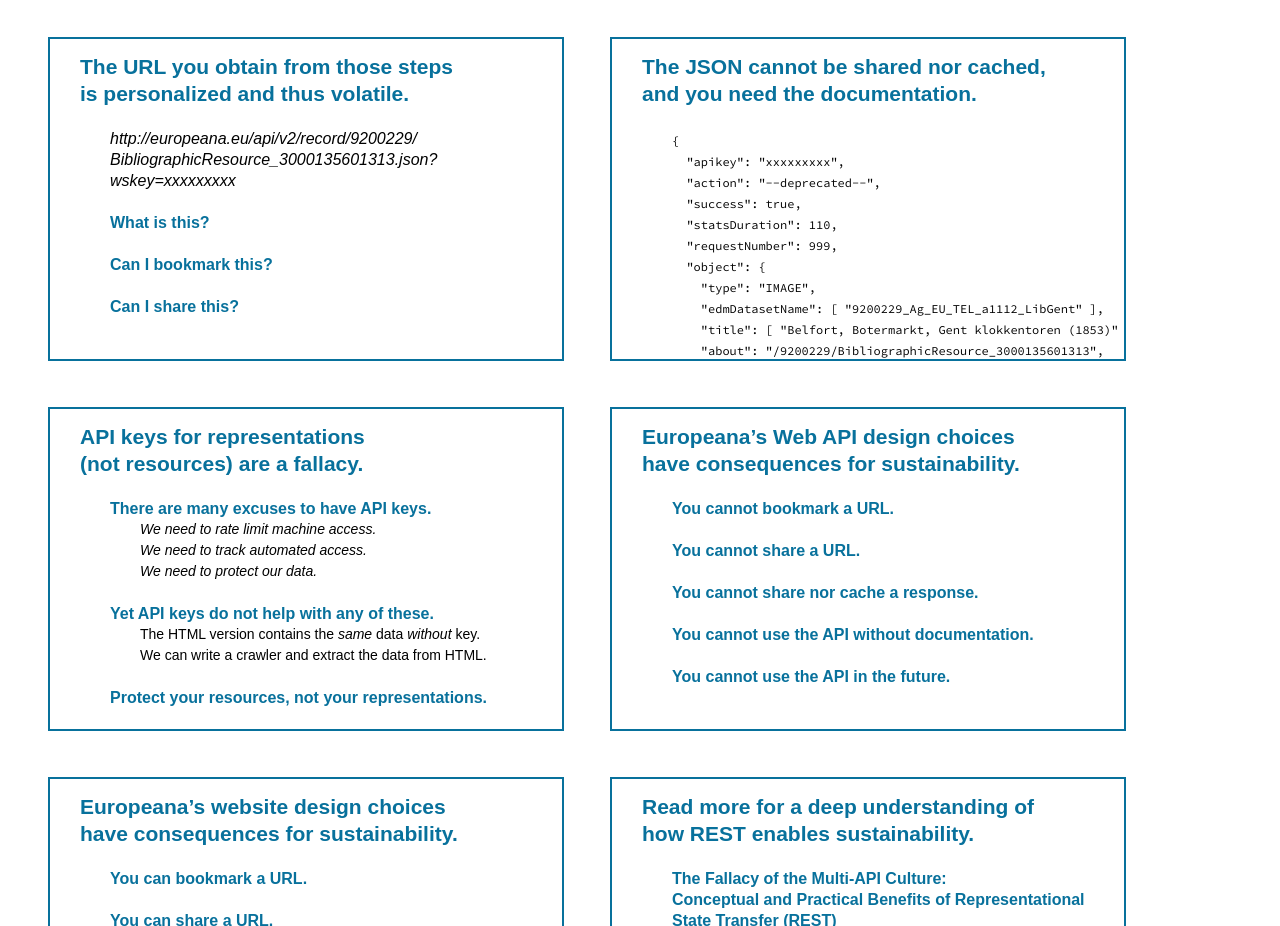
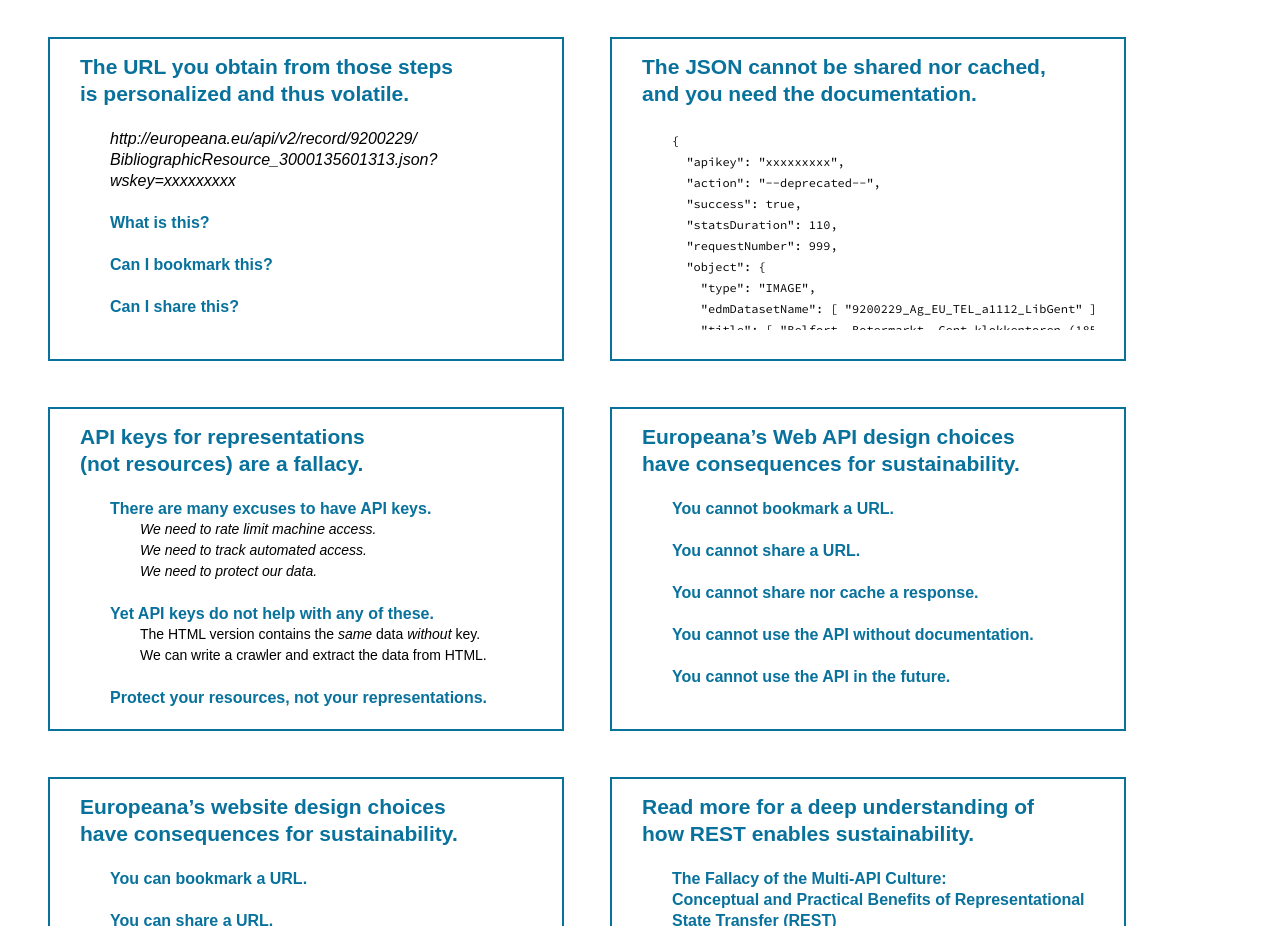
Before and after one commit to FreeYourMetadata/LinkedDataForLibrarians, a website: page rest/index.html in a window 1280 px wide. Shown: the part 7020-7946 px from the top of the page. Drawn offline with Linux system fonts and the light colour scheme; a web font is replaced by a local one.

Commit message:
Scroll long Europeana JSON.

```diff
--- a/rest/index.html
+++ b/rest/index.html
@@ -893,7 +893,7 @@
       The JSON cannot be shared nor cached,<br>
       and you need the documentation.
     </h2>
-    <pre><code>{
+    <pre class="scroll"><code>{
   "apikey": "xxxxxxxxx",
   "action": "--deprecated--",
   "success": true,
```
